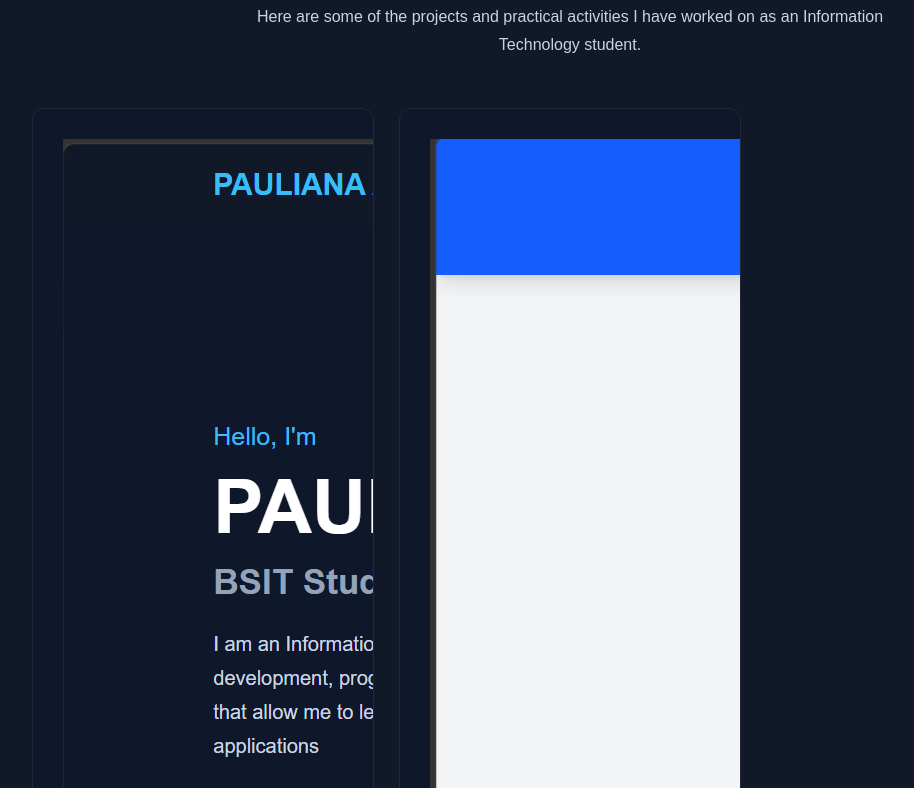
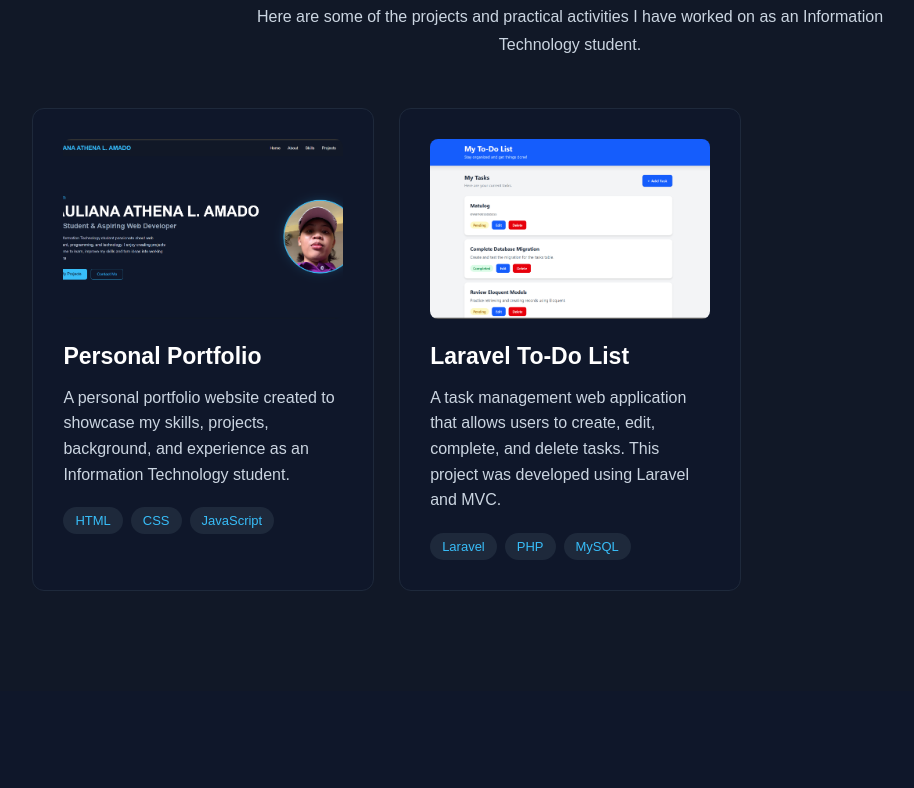
Before and after one commit to miloeveryydayy07-jpg/portfolio-amado, a plain HTML site: page index.html in a window 1280 px wide. Shown: the part 2365-3153 px from the top of the page, without its empty margins (70-984 px from the left). Drawn offline with Linux system fonts and the light colour scheme.

Commit message:
update style.css

```diff
--- a/style.css
+++ b/style.css
@@ -521,6 +521,14 @@ body {
     color: inherit;
 }
 
+.project-image {
+    width: 100%;
+    height: 180px;
+    object-fit: cover;
+    border-radius: 8px;
+    margin-bottom: 20px;
+}
+
 .project-card::before {
     content: "";
     position: absolute;
```
